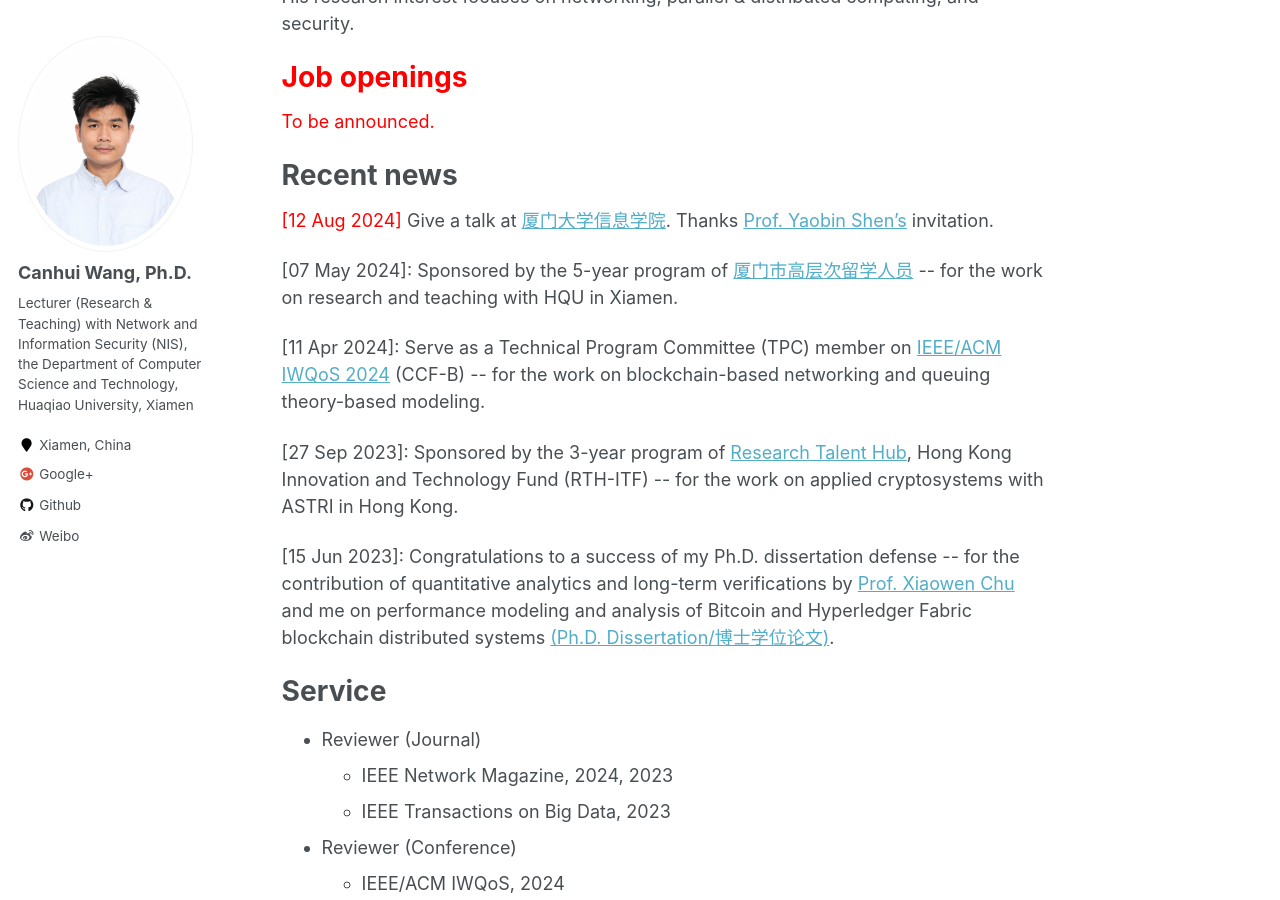
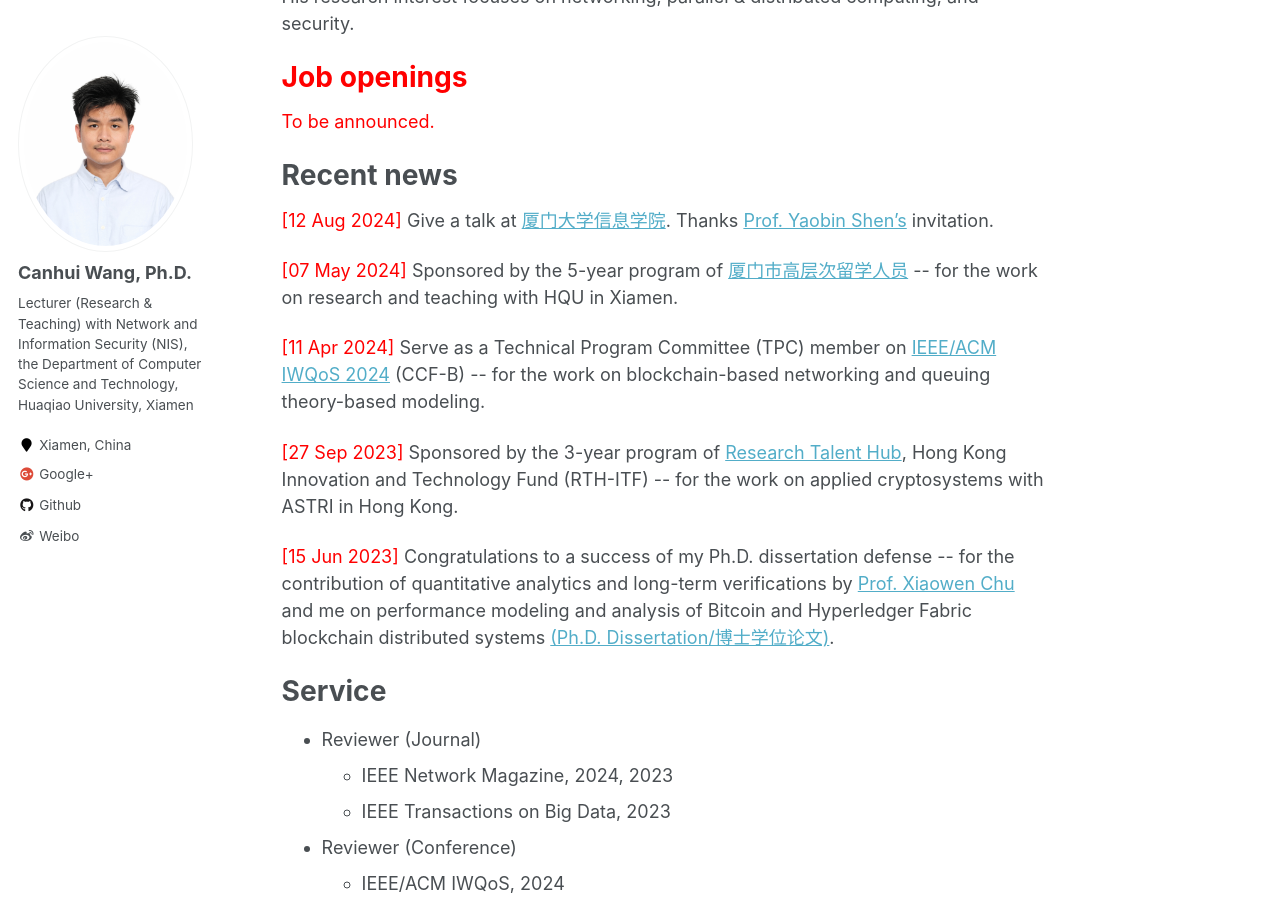
Before and after one commit to Canhui/canhui.github.io, a Jekyll site: the page built from _pages/about.md, in a window 1280 px wide and 900 px high, scrolled down 528 px. Built offline with Jekyll 4.4.1, drawn with Linux system fonts in a browser that asks for light colours.

Commit message:
Update about.md

```diff
--- a/_pages/about.md
+++ b/_pages/about.md
@@ -19,13 +19,13 @@ Recent news
 ======
 <span style="color:red"> \[12 Aug 2024\] </span> Give a talk at [厦门大学信息学院](https://informatics.xmu.edu.cn/index.htm). Thanks [Prof. Yaobin Shen's](https://sites.google.com/view/yaobin) invitation.
 
-\[07 May 2024\]: Sponsored by the 5-year program of [厦门市高层次留学人员](http://hrss.xm.gov.cn) -\- for the work on research and teaching with HQU in Xiamen.
+<span style="color:red"> \[07 May 2024\] </span> Sponsored by the 5-year program of [厦门市高层次留学人员](http://hrss.xm.gov.cn) -\- for the work on research and teaching with HQU in Xiamen.
 
-\[11 Apr 2024\]: Serve as a Technical Program Committee (TPC) member on [IEEE/ACM IWQoS 2024](https://iwqos2024.ieee-iwqos.org/committees/technical-program-committee) (CCF-B) -\- for the work on blockchain-based networking and queuing theory-based modeling.
+<span style="color:red"> \[11 Apr 2024\] </span> Serve as a Technical Program Committee (TPC) member on [IEEE/ACM IWQoS 2024](https://iwqos2024.ieee-iwqos.org/committees/technical-program-committee) (CCF-B) -\- for the work on blockchain-based networking and queuing theory-based modeling.
 
-\[27 Sep 2023\]: Sponsored by the 3-year program of [Research Talent Hub](https://www.itf.gov.hk/en/funding-programmes/nurturing-talent/research-talent-hub/), Hong Kong Innovation and Technology Fund (RTH-ITF) -\- for the work on applied cryptosystems with ASTRI in Hong Kong.
+<span style="color:red"> \[27 Sep 2023\] </span> Sponsored by the 3-year program of [Research Talent Hub](https://www.itf.gov.hk/en/funding-programmes/nurturing-talent/research-talent-hub/), Hong Kong Innovation and Technology Fund (RTH-ITF) -\- for the work on applied cryptosystems with ASTRI in Hong Kong.
 
-\[15 Jun 2023\]: Congratulations to a success of my Ph.D. dissertation defense -\- for the contribution of quantitative analytics and long-term verifications by [Prof. Xiaowen Chu](https://scholar.google.com/citations?user=v4rX24EAAAAJ) and me on performance modeling and analysis of Bitcoin and Hyperledger Fabric blockchain distributed systems [(Ph.D. Dissertation/博士学位论文)](https://scholars.hkbu.edu.hk/ws/portalfiles/portal/80879547/G23THFL-042570T.pdf).
+<span style="color:red"> \[15 Jun 2023\] </span> Congratulations to a success of my Ph.D. dissertation defense -\- for the contribution of quantitative analytics and long-term verifications by [Prof. Xiaowen Chu](https://scholar.google.com/citations?user=v4rX24EAAAAJ) and me on performance modeling and analysis of Bitcoin and Hyperledger Fabric blockchain distributed systems [(Ph.D. Dissertation/博士学位论文)](https://scholars.hkbu.edu.hk/ws/portalfiles/portal/80879547/G23THFL-042570T.pdf).
 
 
 
```
